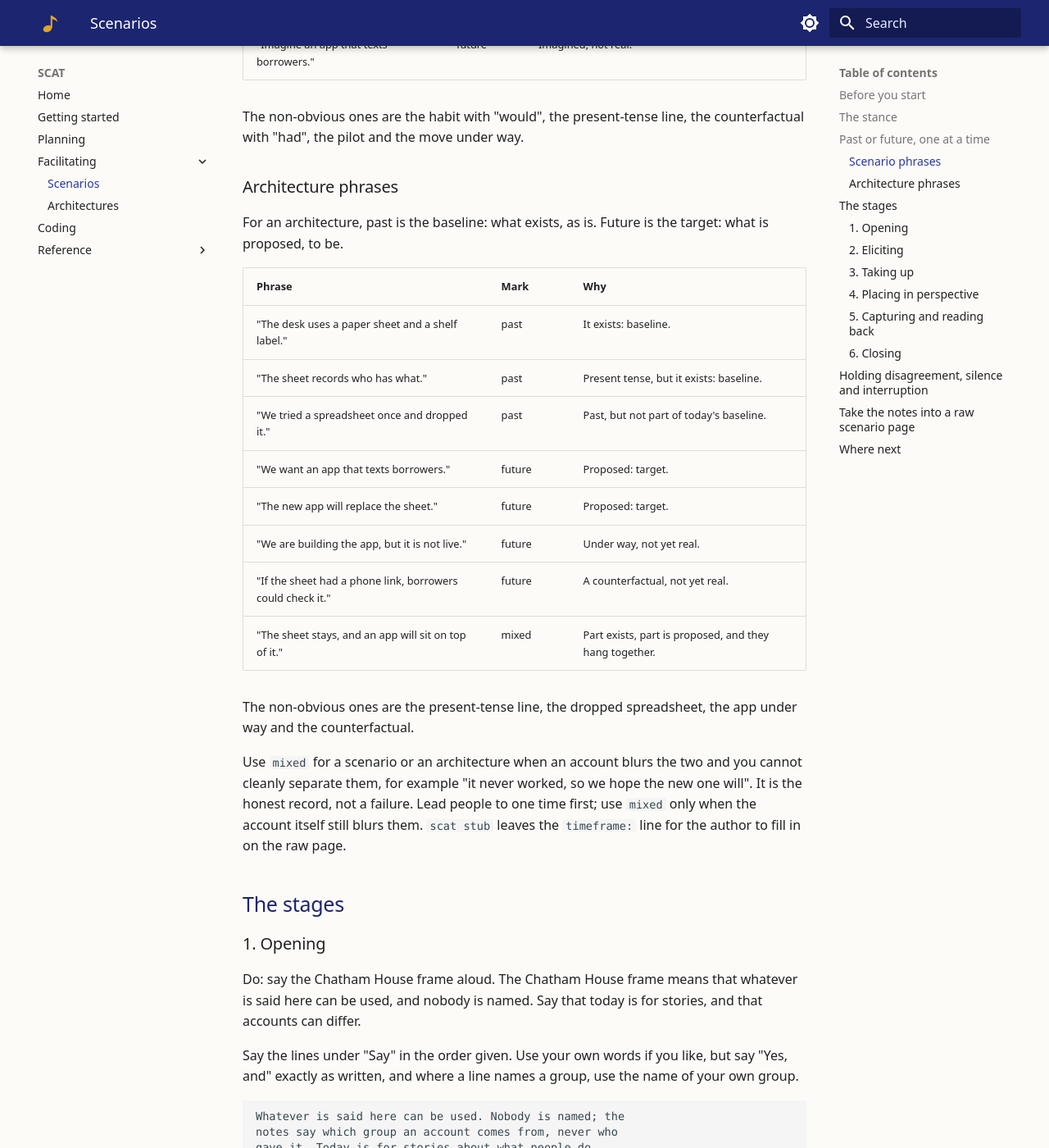
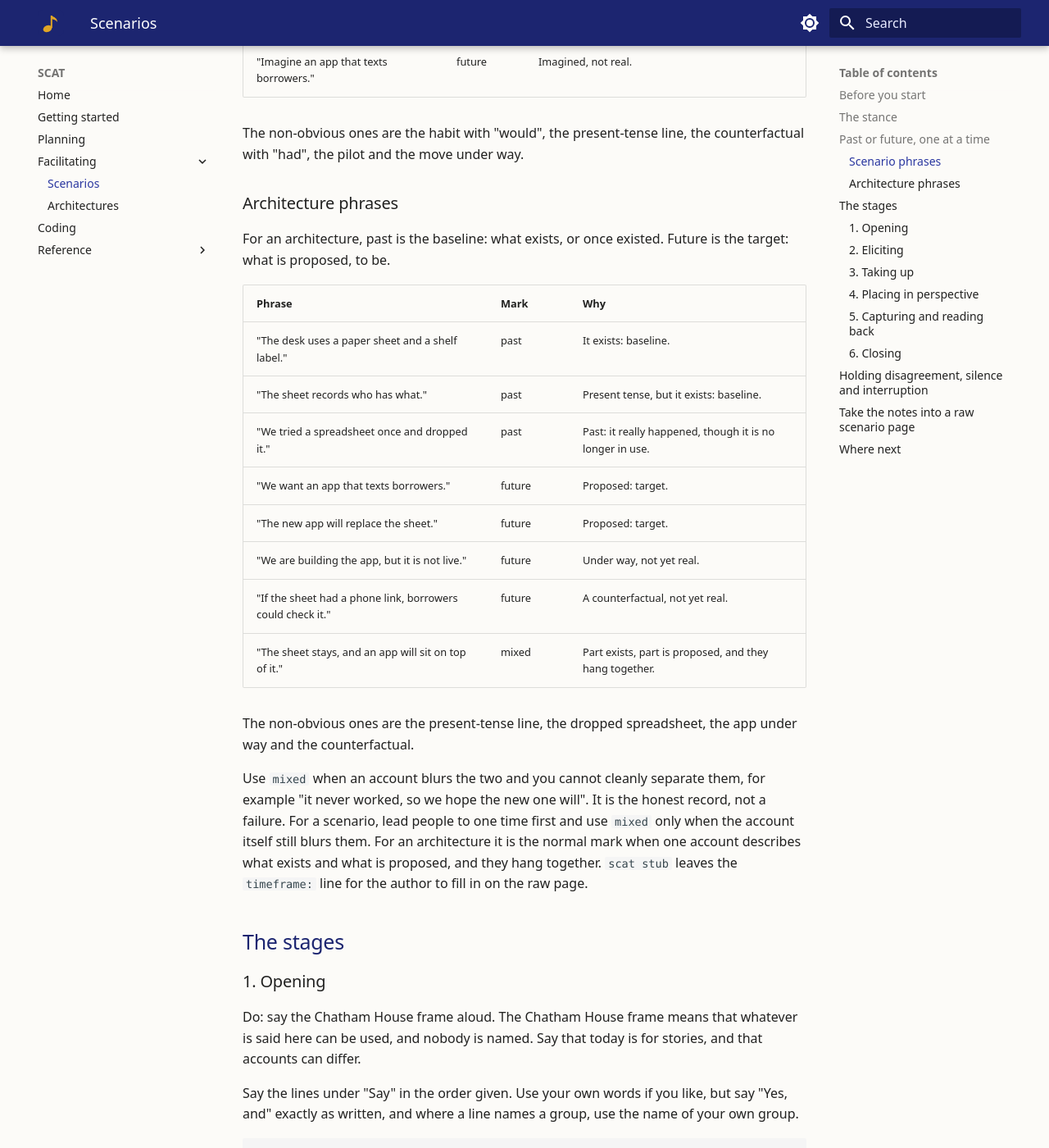
Before and after one commit to DynamicalSystemsGroup/scat-kg-tools, an MkDocs documentation site: the page built from docs/facilitate-scenarios.md, in a window 1280 px wide and 1400 px high, scrolled down 2671 px. Shown: the whole window at 82% size. Built offline with MkDocs 1.6.1 and Material for MkDocs 9.7.7, drawn with Linux system fonts in a browser that asks for light colours; some of the changed text lies outside the part shown.

Commit message:
WP10-U2: parking, architecture mixed, past wording

```diff
--- a/docs/facilitate-scenarios.md
+++ b/docs/facilitate-scenarios.md
@@ -39,7 +39,7 @@ Each raw page carries a `timeframe:` line: `past`, `future` or `mixed`. The rule
 | Behavioural (scenarios) | what people did | what people could do or will do |
 | Structural (architectures) | a system that exists (baseline) | a system that is proposed (target) |
 
-People mix the two freely, so lead them to one at a time: take stories of what has happened in one block, and what could or will happen in another. If the other time comes up early, write it down on the page for its own block, say "let's hold that for its block", and return to it then.
+People mix the two freely, so lead them to one at a time: take stories of what has happened in one block, and what could or will happen in another. If the other time comes up early, jot it on a scrap or the board, carry it into that block's own page, say "let's hold that for its block", and return to it then.
 
 ### Scenario phrases
 
@@ -62,13 +62,13 @@ The non-obvious ones are the habit with "would", the present-tense line, the cou
 
 ### Architecture phrases
 
-For an architecture, past is the baseline: what exists, as is. Future is the target: what is proposed, to be.
+For an architecture, past is the baseline: what exists, or once existed. Future is the target: what is proposed, to be.
 
 | Phrase | Mark | Why |
 |---|---|---|
 | "The desk uses a paper sheet and a shelf label." | past | It exists: baseline. |
 | "The sheet records who has what." | past | Present tense, but it exists: baseline. |
-| "We tried a spreadsheet once and dropped it." | past | Past, but not part of today's baseline. |
+| "We tried a spreadsheet once and dropped it." | past | Past: it really happened, though it is no longer in use. |
 | "We want an app that texts borrowers." | future | Proposed: target. |
 | "The new app will replace the sheet." | future | Proposed: target. |
 | "We are building the app, but it is not live." | future | Under way, not yet real. |
@@ -77,7 +77,7 @@ For an architecture, past is the baseline: what exists, as is. Future is the tar
 
 The non-obvious ones are the present-tense line, the dropped spreadsheet, the app under way and the counterfactual.
 
-Use `mixed` for a scenario or an architecture when an account blurs the two and you cannot cleanly separate them, for example "it never worked, so we hope the new one will". It is the honest record, not a failure. Lead people to one time first; use `mixed` only when the account itself still blurs them. `scat stub` leaves the `timeframe:` line for the author to fill in on the raw page.
+Use `mixed` when an account blurs the two and you cannot cleanly separate them, for example "it never worked, so we hope the new one will". It is the honest record, not a failure. For a scenario, lead people to one time first and use `mixed` only when the account itself still blurs them. For an architecture it is the normal mark when one account describes what exists and what is proposed, and they hang together. `scat stub` leaves the `timeframe:` line for the author to fill in on the raw page.
 
 ## The stages
 
```
Also changed, not shown: other parts of docs/facilitate-scenarios.md (+1 -1 lines), docs/planning.md (+1 -1 lines).
